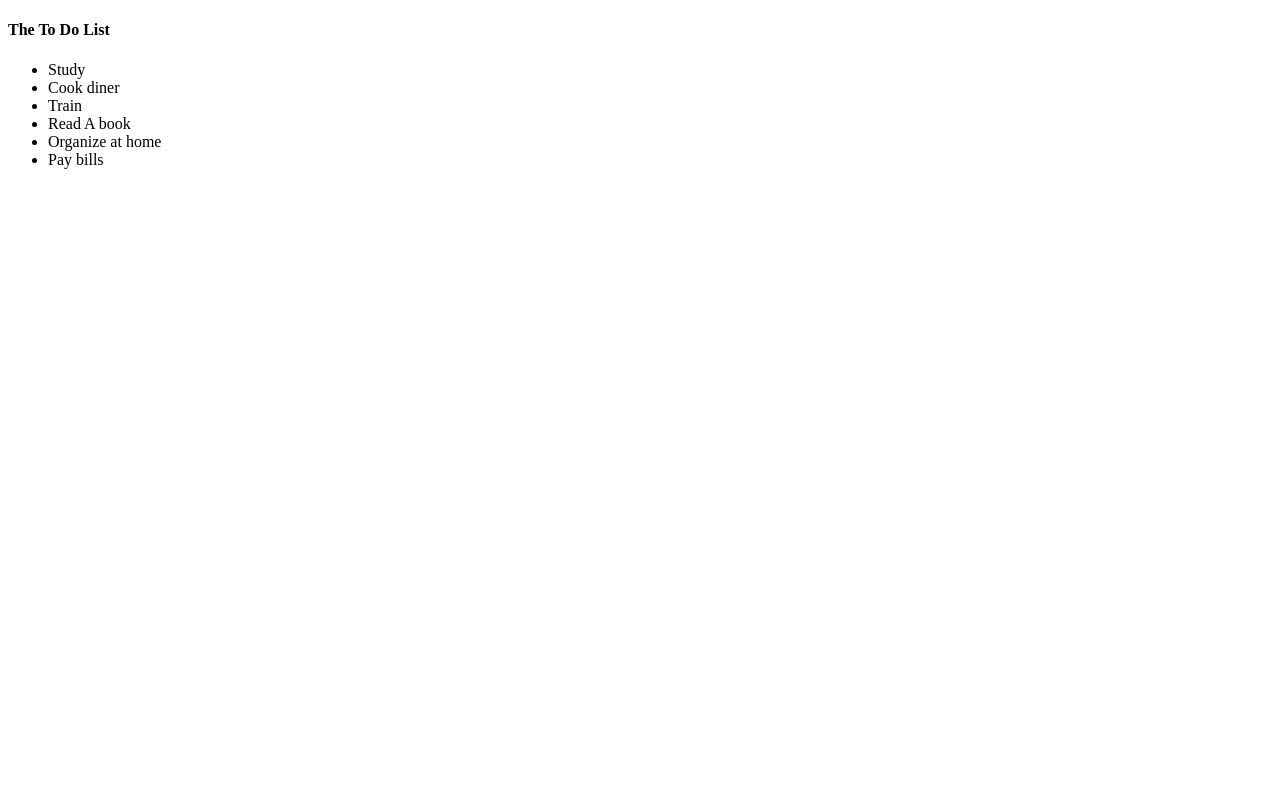
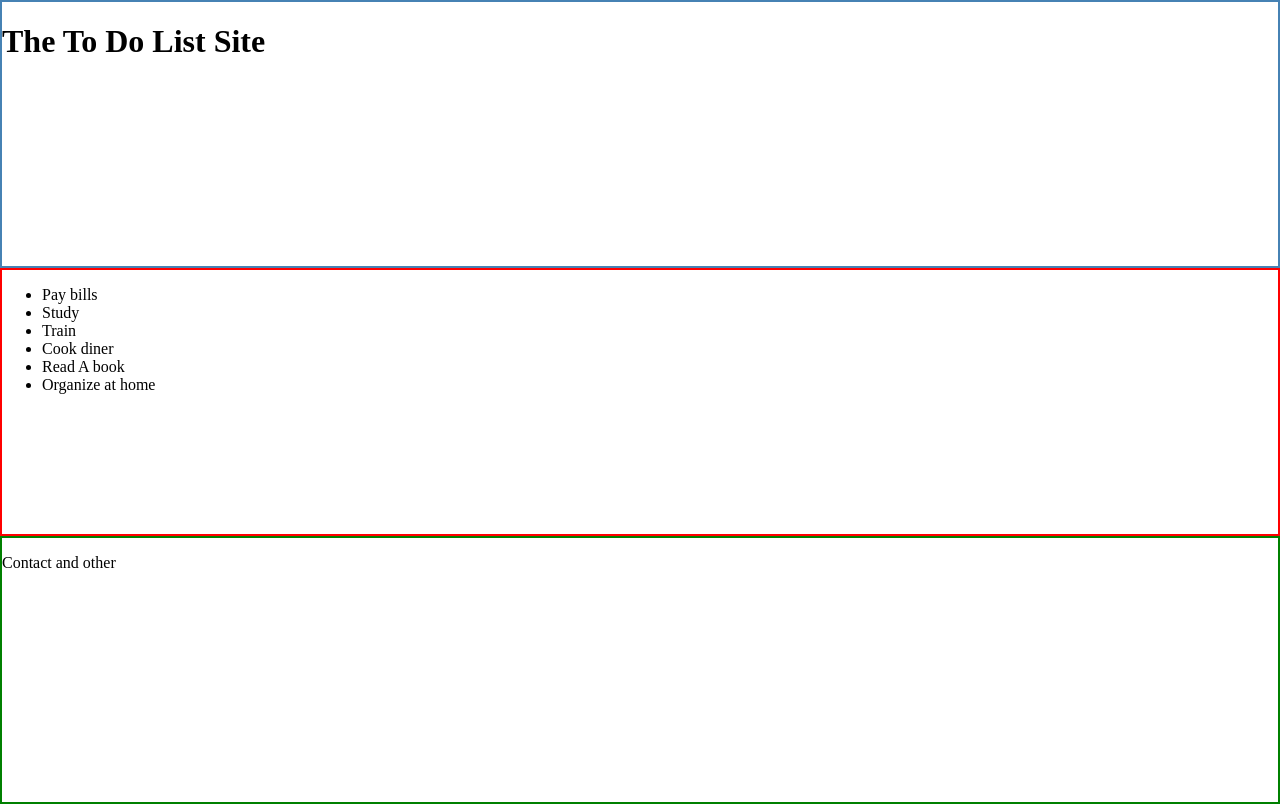
Before and after one commit to Rasweb/JavaScript-BasicCourse-Assignment1, a website: page index.html in a window 1280 px wide. Drawn offline with Linux system fonts and the light colour scheme.

Commit message:
Style fix for the entire site, using flex

```diff
--- a/index.html
+++ b/index.html
@@ -4,19 +4,24 @@
     <meta charset="UTF-8" />
     <meta http-equiv="X-UA-Compatible" content="IE=edge" />
     <meta name="viewport" content="width=device-width, initial-scale=1.0" />
+    <link rel="stylesheet" href="./css/main.css" />
+    <script src="./js/script.js"></script>
     <title>Document</title>
   </head>
   <body>
-    <div class="Todocon">
-      <h4>The To Do List</h4>
+    <header><h1>The To Do List Site</h1></header>
+    <main>
       <ul>
+        <li>Pay bills</li>
         <li>Study</li>
+        <li>Train</li>
         <li>Cook diner</li>
-        <li>Train</li>
         <li>Read A book</li>
         <li>Organize at home</li>
-        <li>Pay bills</li>
       </ul>
-    </div>
+    </main>
+    <footer>
+      <p>Contact and other</p>
+    </footer>
   </body>
 </html>
--- /dev/null
+++ b/js/script.js
@@ -0,0 +1 @@
+window.onload = function () {};
--- a/sass/main.scss
+++ b/sass/main.scss
@@ -1 +1,25 @@
-// Test
+html,
+body {
+  margin: 0;
+  padding: 0;
+}
+header {
+  display: flex;
+  flex-direction: column;
+  height: 33vh;
+  border: 2px solid steelblue;
+}
+
+main {
+  display: flex;
+  flex-direction: column;
+  height: 33vh;
+  border: 2px solid red;
+}
+
+footer {
+  display: flex;
+  flex-direction: column;
+  height: 33vh;
+  border: 2px solid green;
+}
```
Also changed, not shown: css/main.css, 2 other files.
